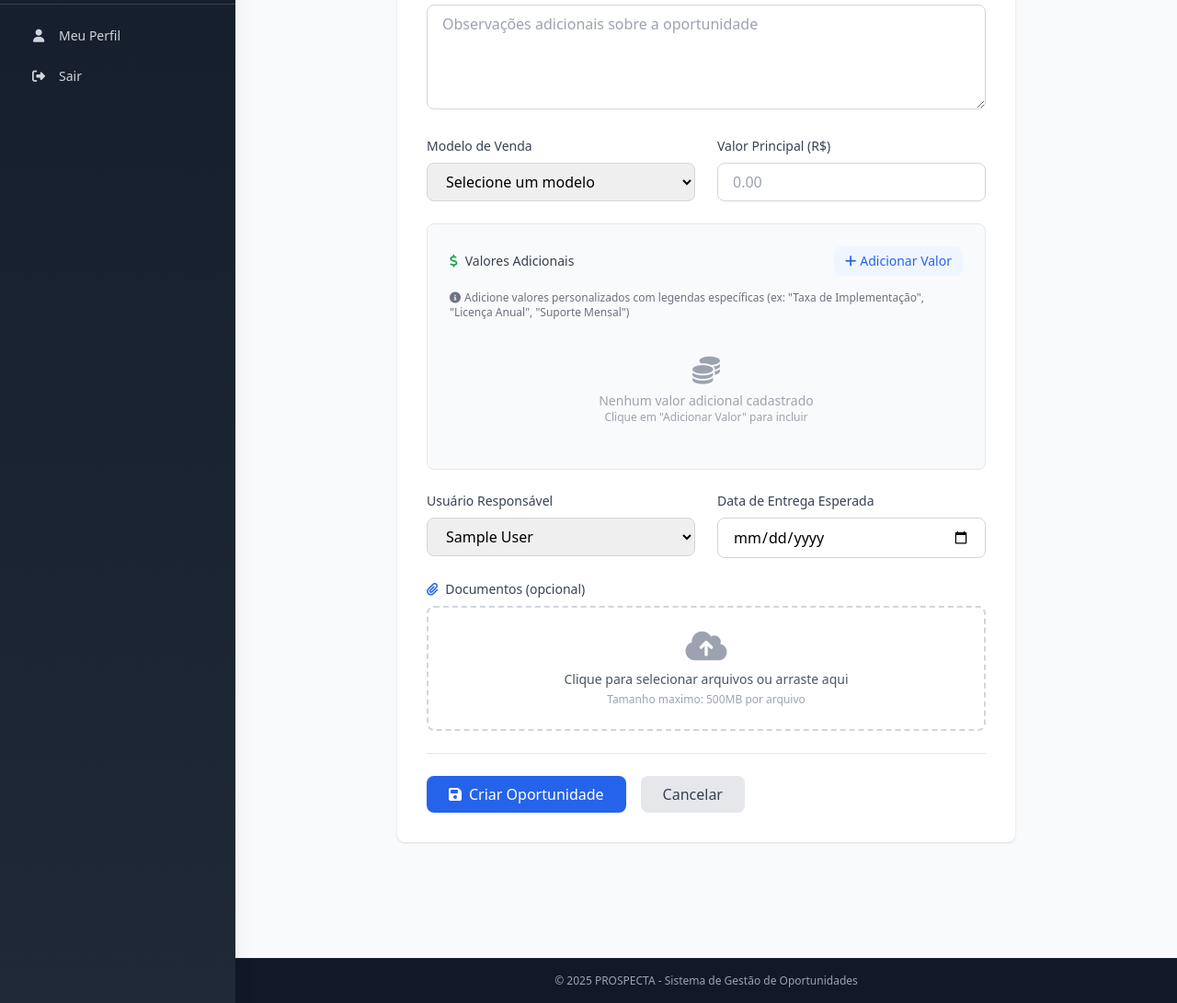
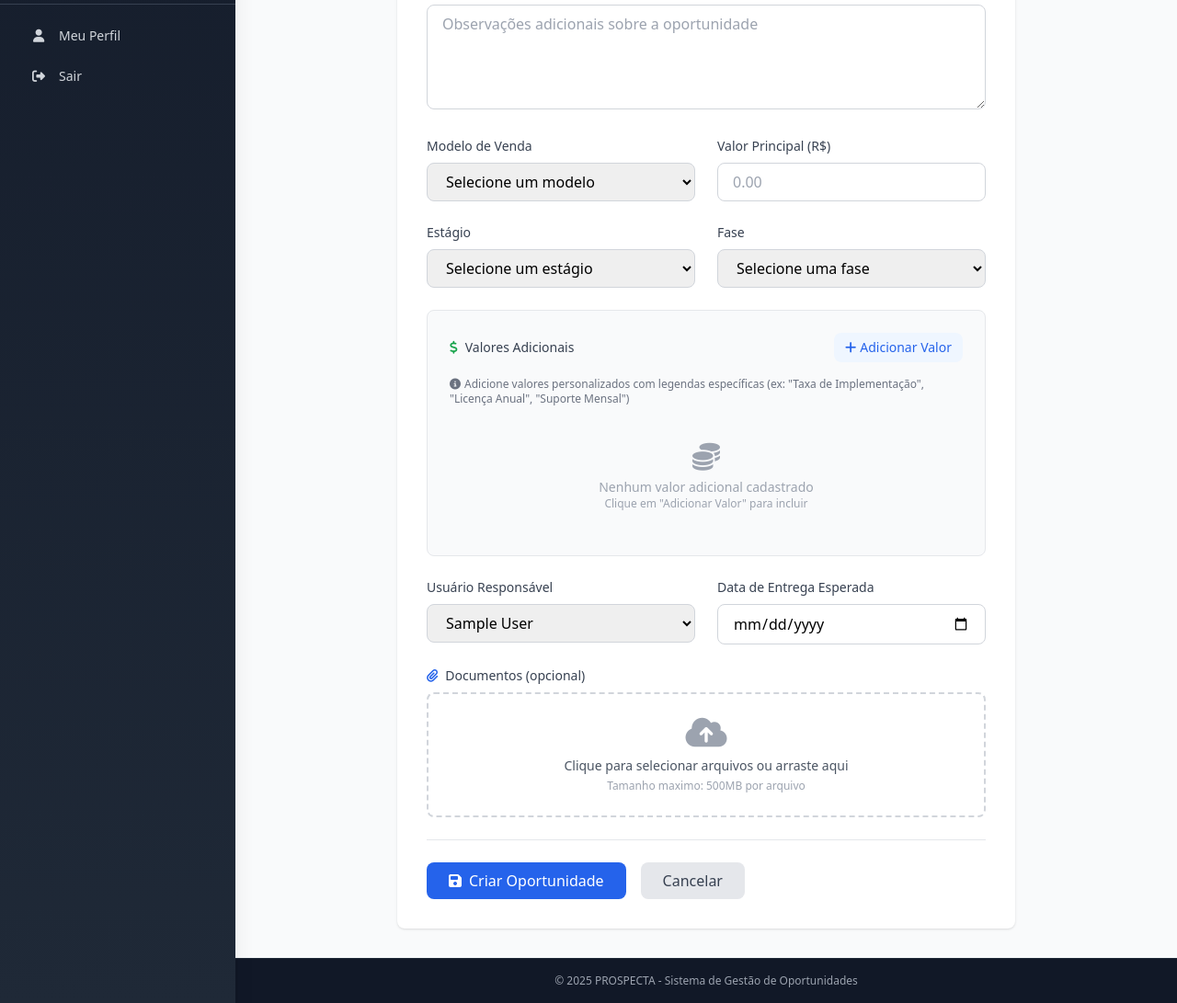
Before and after one commit to CIDUFF/Outlook, a Django app: page /oportunidades/criar/ in a window 1280 px wide. Shown: the part 718-1809 px from the top of the page at 92% size. Run offline with Django 4.2, Linux system fonts and the light colour scheme; a user stored in the database is signed in; tables that the repository leaves empty hold one stand-in row (values such as "Sample post"); grey boxes marked "Sample" are stand-in pictures; data that the repository does not hold is empty; style sheets or scripts are compiled from the project's sources; parts of the project's set-up code (start-up, migrations or seed data) failed here and were passed over.

Commit message:
feat: Add 'estagio' and 'fase' fields to Opportunity model with corresponding form and list updates

```diff
--- a/prospecta/models.py
+++ b/prospecta/models.py
@@ -206,6 +206,23 @@ class Opportunity(models.Model):
         ('cancelada', 'Cancelada'),
     ]
 
+    ESTAGIO_CHOICES = [
+        ('outlook', 'Outlook'),
+        ('proposta', 'Proposta'),
+        ('projeto', 'Projeto'),
+    ]
+
+    FASE_CHOICES = [
+        ('lead_contato_inicial', 'Lead/Contato inicial'),
+        ('qualificacao', 'Qualificação'),
+        ('diagnostico_entendimento', 'Diagnóstico/Entendimento do Escopo'),
+        ('desenho_solucao', 'Desenho da Solução/Pré-proposta'),
+        ('proposta_enviada', 'Proposta Enviada'),
+        ('negociacao_ajustes', 'Negociação/Ajustes'),
+        ('acordo_verbal', 'Acordo Verbal/Intenção de Fechar'),
+        ('projeto_fechado', 'Projeto Fechado'),
+    ]
+
     id = models.UUIDField(primary_key=True, default=uuid.uuid4,
                           editable=False, verbose_name='ID')
     title = models.CharField(max_length=255, verbose_name='Título')
@@ -233,6 +250,10 @@ class Opportunity(models.Model):
         blank=True, null=True, verbose_name='Data de Entrega')
     status = models.CharField(
         max_length=20, choices=STATUS_CHOICES, default='aberta', verbose_name='Status')
+    estagio = models.CharField(
+        max_length=20, choices=ESTAGIO_CHOICES, blank=True, null=True, verbose_name='Estágio')
+    fase = models.CharField(
+        max_length=50, choices=FASE_CHOICES, blank=True, null=True, verbose_name='Fase')
     created_at = models.DateTimeField(
         auto_now_add=True, verbose_name='Criado em')
     updated_at = models.DateTimeField(
--- a/prospecta/templates/prospecta/opportunities/form.html
+++ b/prospecta/templates/prospecta/opportunities/form.html
@@ -159,6 +159,28 @@
                 <div>
                     <label class="block text-sm font-medium text-gray-700 mb-2">Valor Principal (R$)</label>
                     <input type="number" name="value_brl" step="0.01" value="{% if opportunity.value_brl %}{{ opportunity.value_brl|stringformat:'s' }}{% endif %}" class="w-full px-4 py-2 border border-gray-300 rounded-lg focus:ring-2 focus:ring-blue-500 focus:border-transparent" placeholder="0.00">
+                </div>
+            </div>
+
+            <div class="grid grid-cols-1 md:grid-cols-2 gap-6">
+                <div>
+                    <label class="block text-sm font-medium text-gray-700 mb-2">Estágio</label>
+                    <select name="estagio" class="w-full px-4 py-2 border border-gray-300 rounded-lg focus:ring-2 focus:ring-blue-500 focus:border-transparent">
+                        <option value="">Selecione um estágio</option>
+                        {% for value, label in estagio_choices %}
+                        <option value="{{ value }}" {% if opportunity.estagio == value %}selected{% endif %}>{{ label }}</option>
+                        {% endfor %}
+                    </select>
+                </div>
+
+                <div>
+                    <label class="block text-sm font-medium text-gray-700 mb-2">Fase</label>
+                    <select name="fase" class="w-full px-4 py-2 border border-gray-300 rounded-lg focus:ring-2 focus:ring-blue-500 focus:border-transparent">
+                        <option value="">Selecione uma fase</option>
+                        {% for value, label in fase_choices %}
+                        <option value="{{ value }}" {% if opportunity.fase == value %}selected{% endif %}>{{ label }}</option>
+                        {% endfor %}
+                    </select>
                 </div>
             </div>
 
--- a/prospecta/views.py
+++ b/prospecta/views.py
@@ -324,6 +324,10 @@ def opportunity_create(request):
         if value_brl == '':
             value_brl = None
 
+        # Tratar estagio e fase vazios
+        estagio = request.POST.get('estagio') or None
+        fase = request.POST.get('fase') or None
+
         opportunity = Opportunity(
             title=request.POST['title'],
             description=request.POST.get('description', ''),
@@ -335,6 +339,8 @@ def opportunity_create(request):
                 'responsible_user', request.user.id),
             sales_model_id=request.POST.get('sales_model'),
             value_brl=value_brl,
+            estagio=estagio,
+            fase=fase,
             expected_delivery_date=request.POST.get(
                 'expected_delivery_date') or None,
         )
@@ -401,6 +407,8 @@ def opportunity_create(request):
         'sales_models': SalesModel.objects.all(),
         'users': User.objects.filter(profile__is_active=True),
         'selected_client': request.GET.get('client', ''),
+        'estagio_choices': Opportunity.ESTAGIO_CHOICES,
+        'fase_choices': Opportunity.FASE_CHOICES,
     })
 
     return render(request, 'prospecta/opportunities/form.html', context)
@@ -482,6 +490,8 @@ def opportunity_update(request, pk):
         opportunity.responsible_user_id = request.POST['responsible_user']
         opportunity.sales_model_id = request.POST.get('sales_model') or None
         opportunity.value_brl = value_brl
+        opportunity.estagio = request.POST.get('estagio') or None
+        opportunity.fase = request.POST.get('fase') or None
         opportunity.expected_delivery_date = request.POST.get(
             'expected_delivery_date') or None
         opportunity.status = request.POST.get('status', opportunity.status)
@@ -566,6 +576,8 @@ def opportunity_update(request, pk):
         'users': User.objects.filter(profile__is_active=True),
         'status_choices': Opportunity.STATUS_CHOICES,
         'opportunity_statuses': OpportunityStatus.objects.filter(is_active=True),
+        'estagio_choices': Opportunity.ESTAGIO_CHOICES,
+        'fase_choices': Opportunity.FASE_CHOICES,
     })
 
     return render(request, 'prospecta/opportunities/form.html', context)
```
Also changed, not shown: prospecta/templates/prospecta/opportunities/list.html (+18 -2 lines), prospecta/migrations/0025_add_estagio_fase_to_opportunity.py (added).
